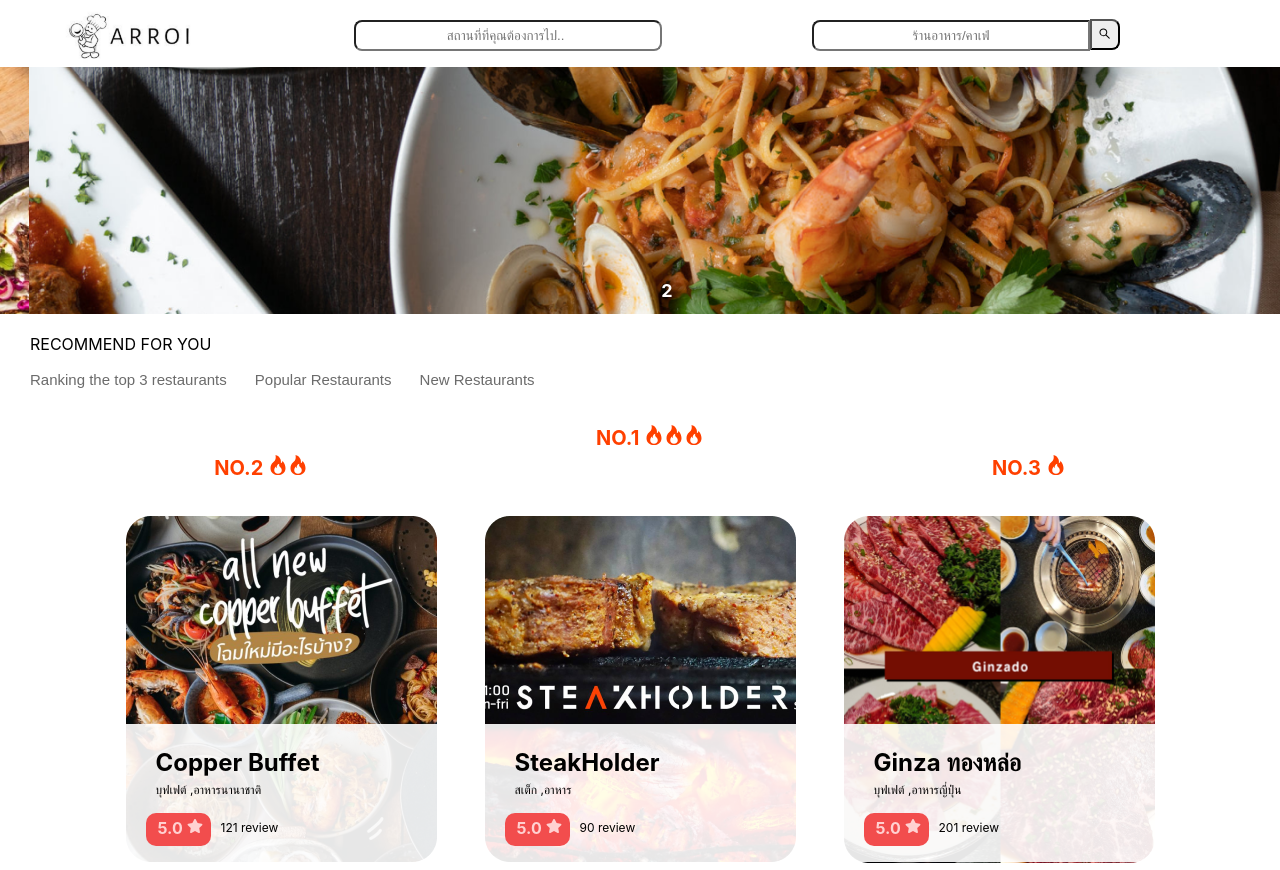
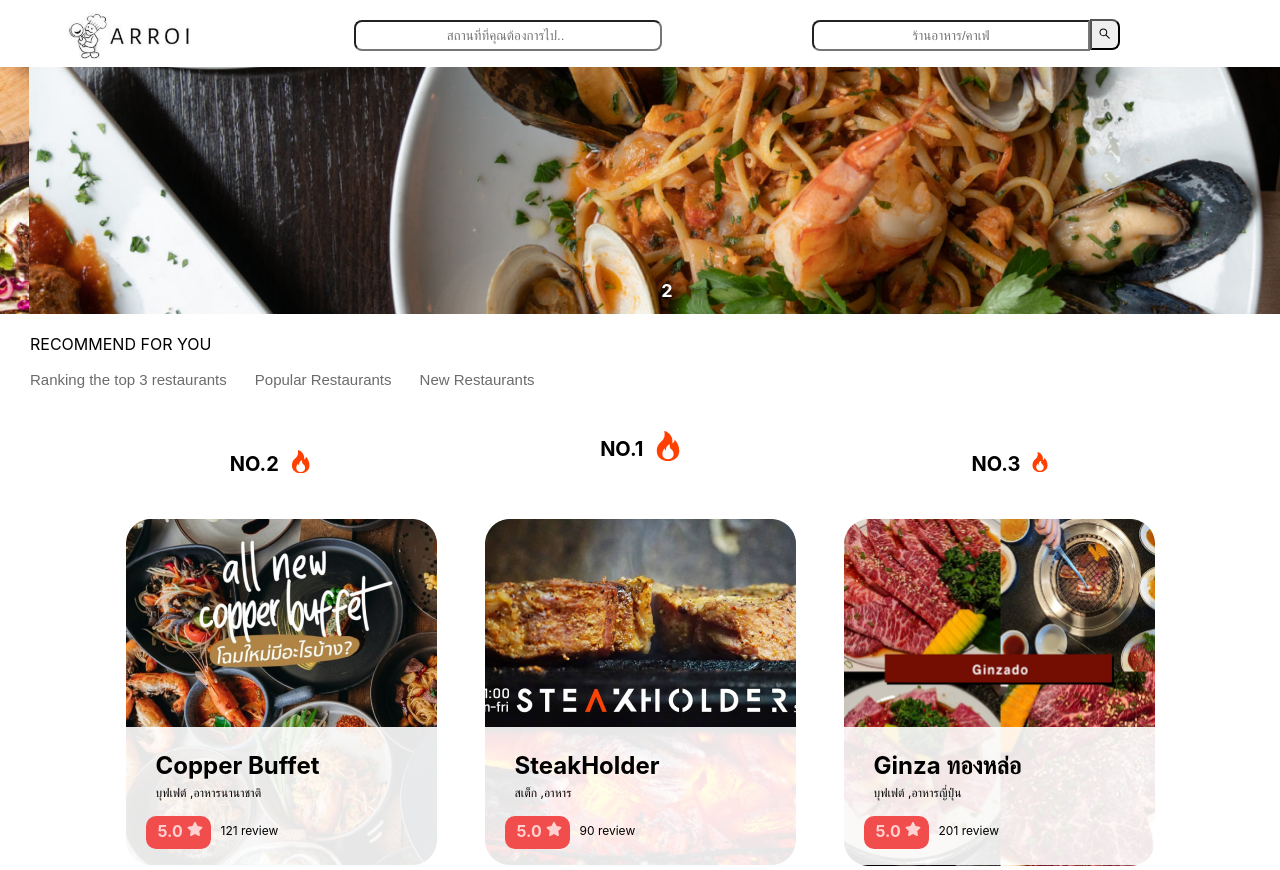
Before and after one commit to PinyaP/Arroi, a React (Create React App) app: page / in a window 1280 px wide. Both pictures are taken after a click on the button "Ranking the top 3 restaurants". Built offline with nearby package versions, Linux system fonts and the light colour scheme.

Commit message:
color fire icon

```diff
--- a/src/Pages/Home.jsx
+++ b/src/Pages/Home.jsx
@@ -46,9 +46,11 @@
       </div>
 
       <div className='con-rank'>
-        {showRank && <p class='rank2'>NO.2 <BsFire /><BsFire /></p>}
-        {showRank && <p class='rank1'>NO.1 <BsFire/><BsFire /><BsFire /> </p>}
-        {showRank && <p class='rank3'>NO.3 <BsFire/> </p>}
+        {showRank && <p class='rank2'>NO.2 <h3 id='fireicon'><BsFire /></h3></p>}
+
+
+        {showRank && <p class='rank1'>NO.1 <h2 id='fireicon'><BsFire /></h2></p>}
+        {showRank && <p class='rank3'>NO.3 <h4 id='fireicon'><BsFire /></h4></p>}
       </div>
 
       <div className="top3-con">
--- a/src/Styles/HeadlineCards.css
+++ b/src/Styles/HeadlineCards.css
@@ -87,7 +87,6 @@
     transform: translate(-50%, -50%);
 }
 
-
 #seeallbtn {
     background-color: #FFD1D1;
     border-radius: 10px;
@@ -100,7 +99,6 @@
     transition: all 0.5s;
     cursor: pointer;
     margin-bottom: 20px;
-
 }
 
 #seeallbtn span {
@@ -128,42 +126,38 @@
     right: 0;
 }
 
-
 .rank1,.rank2,.rank3 {
-    /* border: 1px solid green; */
     font-size: 20px;
-    color: #ff4000;
     font-weight: bold;
+    display: flex;
+    align-items: center;
+    margin: 0;
+    padding-left: 0;
 }
 
 .rank1 {
-    /* margin-top: 70px; */
-    padding-top: 0;
-    padding-left: 0;
-    /* background-color: #FFD1D1;*/
-
-
+    padding-bottom: 10px;
 }
 
 .rank2 {
-    /* margin-top: 90px; */
-    padding-top: 30px;
-    padding-left: 0;
+    padding-top: 20px;
 }
 
 .rank3 {
-    /* margin-top: 90px; */
-    padding-top: 30px;
-    padding-left: 0;
+    padding-top: 20px;
 }
 
 .con-rank {
-    /* border: 1px solid rgb(247, 7, 47); */
     display: flex;
     margin: 0 auto;
     flex-wrap: wrap;
     align-content: center;
     justify-content: center;
     gap: 18rem;
+    padding-top: 0px;
+}
 
+#fireicon {
+    color: #ff4000;
+    margin-left: 10px;
 }
```
